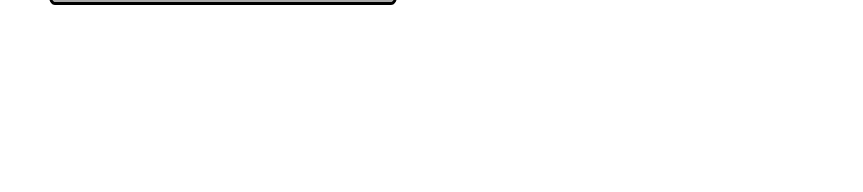
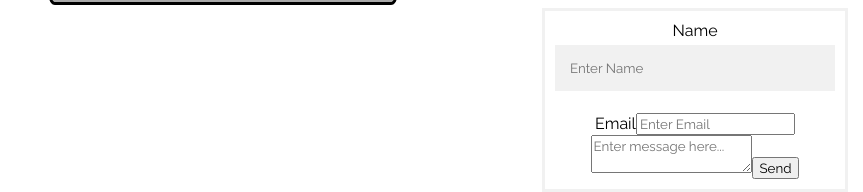
Before and after one commit to RobertJIreland/React-BusinessCard, a React app: page / in a window 1280 px wide. Both pictures are taken after a click on the button "Email". Shown: the part 608-800 px from the top of the page, without its empty margins (417-1280 px from the left). Built offline with nearby package versions, Linux system fonts and the light colour scheme; some packages are replaced by stand-ins of ours.

Commit message:
Implemented EmailJs to have the email button be able to send a message to my email

```diff
--- a/package.json
+++ b/package.json
@@ -3,6 +3,7 @@
   "version": "0.1.0",
   "private": true,
   "dependencies": {
+    "@emailjs/browser": "^3.6.2",
     "@testing-library/jest-dom": "^5.16.4",
     "@testing-library/react": "^13.2.0",
     "@testing-library/user-event": "^13.5.0",
--- a/src/components/card.js
+++ b/src/components/card.js
@@ -1,6 +1,7 @@
 import React from "react";
 import Selfie from "../images/profile-pic.jpeg";
 import Navbar from "../components/navbar";
+import EmailButton from "../components/emailButton";
 
 export default function Card() {
   return (
@@ -10,12 +11,7 @@ export default function Card() {
         <h1>RJ Ireland</h1>
         <h2>Software Developer</h2>
         <div className="inner-box-top-buttons">
-          <button type="button" className="button">
-            <span className="button-text">Email</span>
-            <span className="button-icon">
-              <ion-icon name="mail-outline"></ion-icon>
-            </span>
-          </button>
+          <EmailButton />
           <button type="button" className="button">
             <span className="button-text">LinkedIn</span>
             <span className="button-icon">
--- /dev/null
+++ b/src/components/emailButton.js
@@ -0,0 +1,55 @@
+import React, { useRef } from "react";
+import emailjs from "@emailjs/browser";
+
+export default function EmailButton() {
+  const form = useRef();
+
+  function openForm() {
+    document.getElementById("form").style.display = "block";
+  }
+
+  function sendEmail(e) {
+    e.preventDefault();
+
+    emailjs
+      .sendForm(
+        "service_o3svxum",
+        "contactForm",
+        form.current,
+        "lJwsKcSeiaJx7wivr"
+      )
+      .then(
+        (result) => {
+          console.log(result.text);
+        },
+        (error) => {
+          console.log(error.text);
+        }
+      );
+  }
+  return (
+    <>
+      <button type="button" className="button" onClick={openForm}>
+        <span className="button-text">Email</span>
+        <span className="button-icon">
+          <ion-icon name="mail-outline"></ion-icon>
+        </span>
+      </button>
+      <div className="form-popup" id="form">
+        <form className="form-container" ref={form} onSubmit={sendEmail}>
+          <label htmlFor="name">Name</label>
+          <input type="text" placeholder="Enter Name" name="name" required />
+          <label htmlFor="email">Email</label>
+          <input type="email" placeholder="Enter Email" name="email" required />
+          <label htmlFor="message"></label>
+          <textarea
+            placeholder="Enter message here..."
+            name="message"
+            required
+          />
+          <input type="submit" value="Send" />
+        </form>
+      </div>
+    </>
+  );
+}
--- a/src/styles.css
+++ b/src/styles.css
@@ -60,6 +60,36 @@ h2 {
     cursor: pointer;
     background: #9FA4A9;
 }
+
+.form-popup {
+    display: none;
+    position: fixed;
+    bottom: 0;
+    right: 15px;
+    border: 3px solid #f1f1f1;
+    z-index: 9;
+  }
+
+  .form-container {
+    max-width: 300px;
+    padding: 10px;
+    background-color: white;
+  }
+
+  .form-container input[type=text], .form-container input[type=password] {
+    width: 100%;
+    padding: 15px;
+    margin: 5px 0 22px 0;
+    border: none;
+    background: #f1f1f1;
+  }
+
+  .form-container input[type=text]:focus, .form-container input[type=password]:focus {
+    background-color: #ddd;
+    outline: none;
+  }
+
+
 
 .button:hover {
     background: #847E89;
```
Also changed, not shown: public/index.html (+3 -1 lines), 1 other file.
